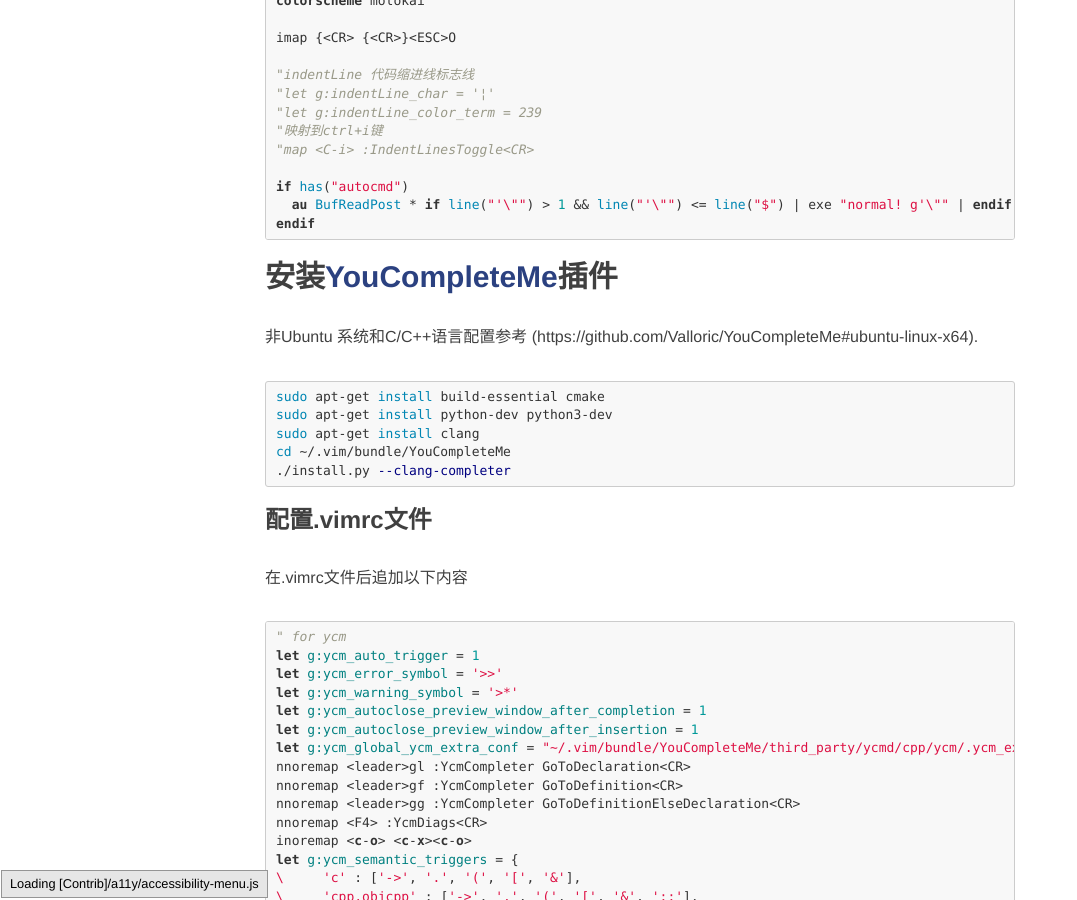
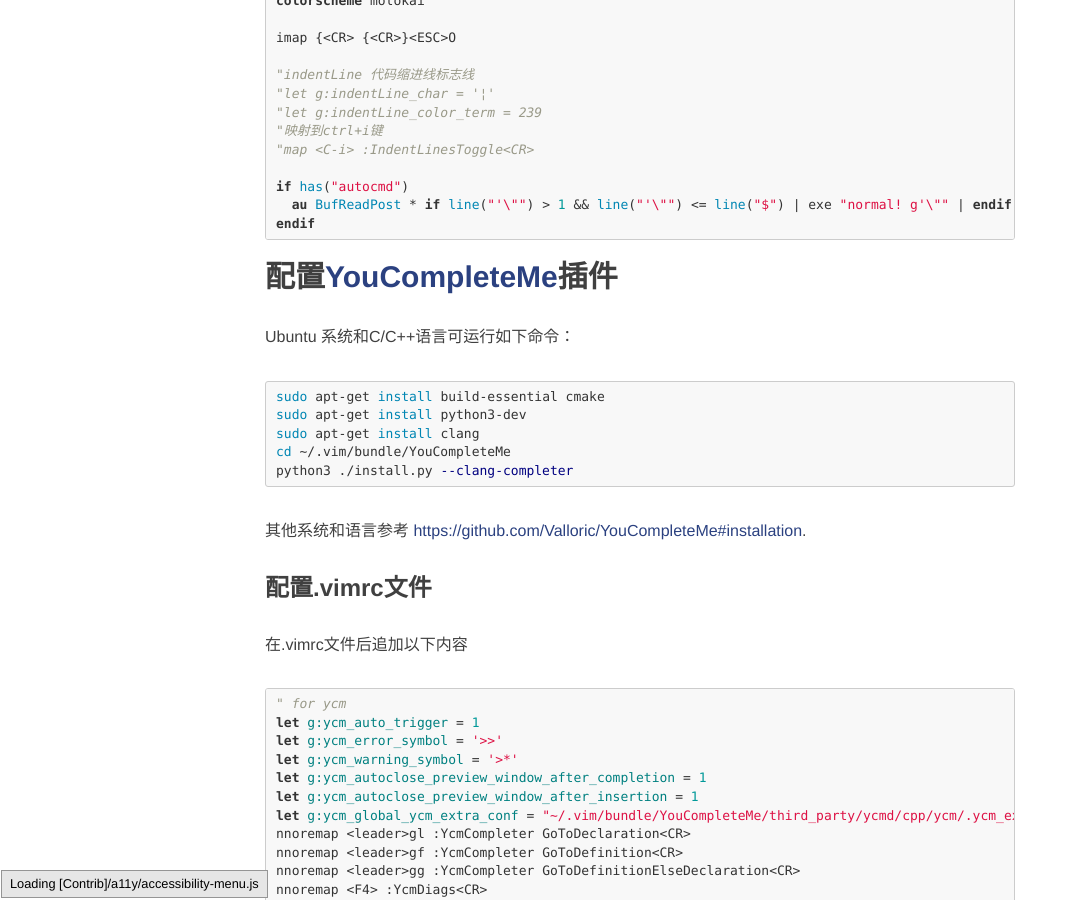
Before and after one commit to SimonFang1/SimonFang1.github.io, a Jekyll site: the page built from _posts/2018-06-15-vim-config.md, in a window 1280 px wide and 900 px high, scrolled down 2502 px. Shown: the whole window, without its empty margins (0-1077 px from the left). Built offline with Jekyll 4.4.1, drawn with Linux system fonts in a browser that asks for light colours; nearby versions of some CDN libraries; comment, search, counter and statistics services are not loaded.

Commit message:
vim config

````diff
--- a/_posts/2018-06-15-vim-config.md
+++ b/_posts/2018-06-15-vim-config.md
@@ -103,16 +103,19 @@
 endif
 ```
 
-## 安装[YouCompleteMe](https://github.com/Valloric/YouCompleteMe)插件
+## 配置[YouCompleteMe](https://github.com/Valloric/YouCompleteMe)插件
 
-非Ubuntu 系统和C/C++语言配置参考 (https://github.com/Valloric/YouCompleteMe#ubuntu-linux-x64).
+Ubuntu 系统和C/C++语言可运行如下命令：
+
 ```bash
 sudo apt-get install build-essential cmake
-sudo apt-get install python-dev python3-dev
+sudo apt-get install python3-dev
 sudo apt-get install clang
 cd ~/.vim/bundle/YouCompleteMe
-./install.py --clang-completer
+python3 ./install.py --clang-completer
 ```
+
+其他系统和语言参考 [https://github.com/Valloric/YouCompleteMe#installation](https://github.com/Valloric/YouCompleteMe#installation).
 
 ### 配置.vimrc文件
 在.vimrc文件后追加以下内容
````
